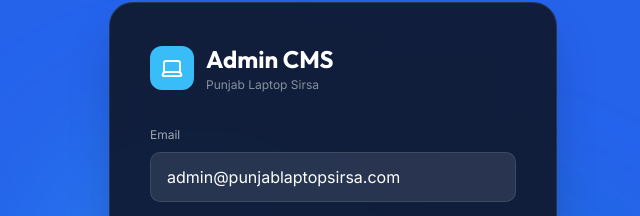
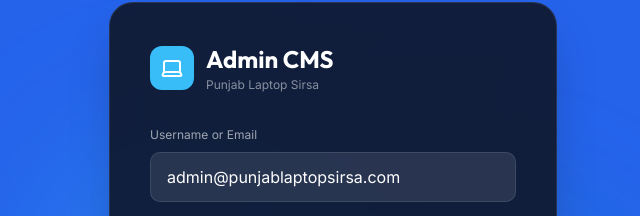
Before and after one commit to navrajsxndhu/punjab-laptop-website, a Next.js app in the folder frontend/: page /admin/login in a window 1280 px wide. Shown: the part 89-305 px from the top of the page, without its empty margins (307-947 px from the left). Built offline with nearby package versions, Linux system fonts and the light colour scheme; no server answers.

Commit message:
fix: allow non-email usernames in admin login form

```diff
--- a/frontend/src/app/admin/login/page.tsx
+++ b/frontend/src/app/admin/login/page.tsx
@@ -70,9 +70,9 @@ export default function AdminLoginPage() {
 
           <form onSubmit={handleSubmit} className="space-y-5">
             <div>
-              <label className="text-caption text-white/60 block mb-2">Email</label>
+              <label className="text-caption text-white/60 block mb-2">Username or Email</label>
               <input
-                type="email"
+                type="text"
                 value={email}
                 onChange={(e) => setEmail(e.target.value)}
                 className="w-full px-4 py-3 rounded-input bg-white/10 border border-white/10 text-white placeholder:text-white/30 focus:border-accent focus:outline-none focus:ring-2 focus:ring-accent/20"
```
Also changed, not shown: 1 other file (tests, documents, lock files or other folders).
